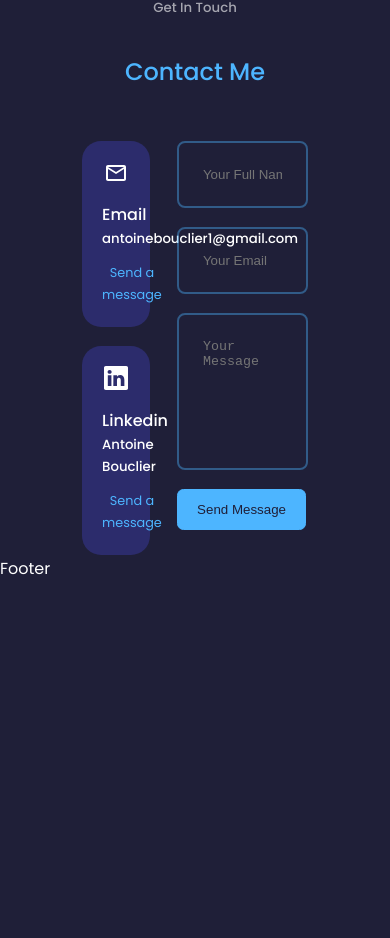
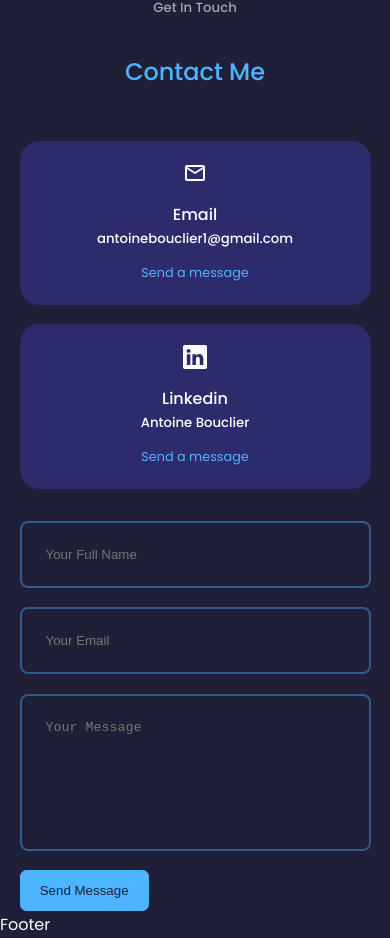
Before and after one commit to Antoine-Bouclier/react-portfolio, a React (Create React App) app: page / in a window 390 px wide. Shown: the part 6394-7332 px from the top of the page. Before the commit the page ends 6976 px from the top, so only its background shows below. Built offline with nearby package versions, Linux system fonts and the light colour scheme.

Commit message:
feat: Adding Responsive to Contact component

```diff
--- a/src/components/contact/contact.css
+++ b/src/components/contact/contact.css
@@ -53,3 +53,20 @@
     resize: none;
     color: var(--color-white);
 }
+
+/* ===== MEDIA QUERIES (MEDIUM DEVICES) ===== */
+
+@media screen and (max-width: 1024px) {
+    .container.contact__container {
+        grid-template-columns: 1fr;
+        gap: 2rem;
+    }
+}
+
+/* ===== MEDIA QUERIES (SMALL DEVICES) ===== */
+
+@media screen and (max-width: 600px) {
+    .container.contact__container {
+        width: var(--container-width-sm);
+    }
+}
```
